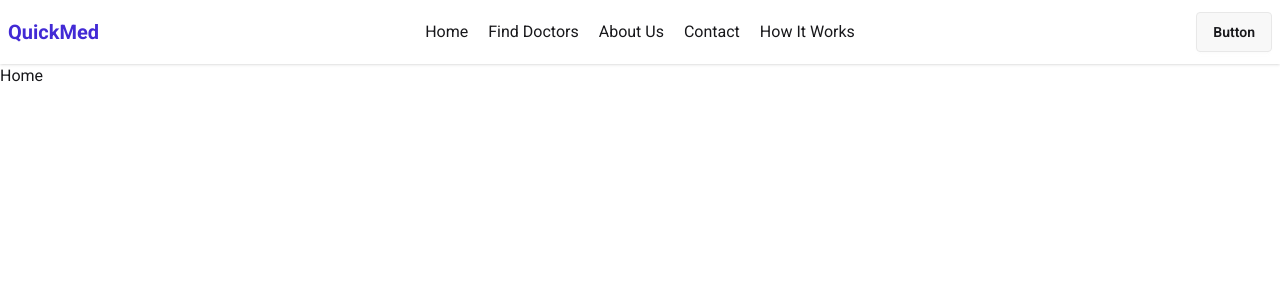
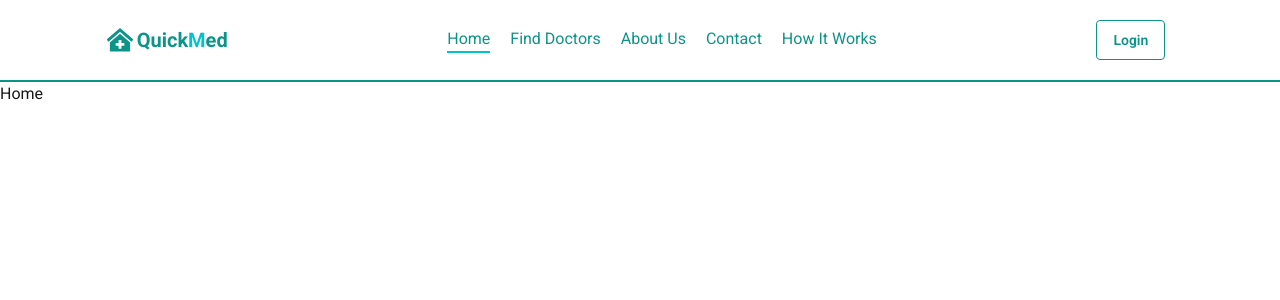
Before and after one commit to Sultanmia22/QuickMed, a React (Vite) app: page / in a window 1280 px wide. Shown: the top 300 px of the page. Built offline with nearby package versions, Linux system fonts and the light colour scheme.

Commit message:
create navbar structure

```diff
--- a/package.json
+++ b/package.json
@@ -13,6 +13,8 @@
     "@tailwindcss/vite": "^4.1.18",
     "react": "^19.2.0",
     "react-dom": "^19.2.0",
+    "react-icon": "^1.0.0",
+    "react-icons": "^5.5.0",
     "react-router": "^7.13.0",
     "tailwindcss": "^4.1.18"
   },
--- a/src/Components/Headers/Navbar.jsx
+++ b/src/Components/Headers/Navbar.jsx
@@ -1,6 +1,8 @@
-import React from 'react'
+import React, { useState } from 'react'
+import { FaClinicMedical } from 'react-icons/fa'
 import { Link, NavLink } from 'react-router'
-import logoImage from '../../assets/quickmedi-logo.png'
+
+
 const Navbar = () => {
 
   const navLinks = [
@@ -11,41 +13,38 @@ const navLinks = [
     { name: 'How It Works', path: '/how-work' },
   ]
 
+
   return (
-    <div>
-      <div className="navbar bg-base-100 shadow-sm">
-  <div className="navbar-start">
-    <div className="dropdown">
-      <div tabIndex={0} role="button" className="btn btn-ghost lg:hidden">
-        <svg xmlns="http://www.w3.org/2000/svg" className="h-5 w-5" fill="none" viewBox="0 0 24 24" stroke="currentColor"> <path strokeLinecap="round" strokeLinejoin="round" strokeWidth="2" d="M4 6h16M4 12h8m-8 6h16" /> </svg>
-      </div>
-      <ul
-        tabIndex="-1"
-        className="space-x-5 dropdown-content bg-base-100 rounded-box z-1 mt-3 w-52 p-2 shadow">
+    <div className='bg-base-100 py-5 border-b-2 border-primary w-full'>
+      <nav className=' w-11/12 md:w-10/12 mx-auto flex justify-between items-center'>
+
+        {/* Logo */}
+        <div className=''>
+          <div className=' w-full absolute top-21 left-0 md:hidden'>
+            <ul className='flex flex-col gap-5 bg-base-100  py-4 px-5  z-20 shadow-xl text-center'>
               {
-          navLinks?.map( nav =>
-            <NavLink key={nav.path} to={nav.path}>{nav.name}</NavLink>
-           )
+                navLinks.map(link => <NavLink className={({ isActive }) => isActive ? ' border border-primary/25 py-2 text-primary rounded-md' : 'text-primary rounded-md'} key={link.path} to={link.path}> {link.name} </NavLink>)
               }
             </ul>
           </div>
-    <Link className='flex items-center gap-2'>
-    <h2 className='text-xl font-bold text-primary'>QuickMed</h2>
+          <Link className='flex items-center gap-1'>
+            <span><FaClinicMedical className='text-primary' size={26} /></span>
+            <h2 className='text-xl text-primary font-bold'> Quick<span className='text-secondary'>M</span>ed </h2>
           </Link>
         </div>
-  <div className="navbar-center hidden lg:flex">
-    <ul className="space-x-5">
+
+        {/* Nav Links Desktop */}
+        <ul className='space-x-5 text-primary hidden md:flex'>
           {
-          navLinks?.map( nav =>
-            <NavLink key={nav.path} to={nav.path}>{nav.name}</NavLink>
-           )
+            navLinks.map(link => <NavLink className={({ isActive }) => isActive ? 'border-b-2 border-secondary' : ''} key={link.path} to={link.path}> {link.name} </NavLink>)
           }
         </ul>
+
+        {/* PROFILE AND AUTH BUTTONS */}
+        <div>
+          <button className='btn btn-outline btn-primary mr-2'> Login </button>
         </div>
-  <div className="navbar-end">
-    <a className="btn">Button</a>
-  </div>
-</div>
+      </nav>
     </div>
   )
 }
--- a/src/index.css
+++ b/src/index.css
@@ -12,13 +12,13 @@ body{
 @plugin "daisyui/theme" {
   name: "light";
   default: true;
-  --primary-color: #0066CC;
-  --secondary-color: #00C4CC
+  --color-primary: #0D9488;
+  --color-secondary: #00C4CC;
 }
 
 
 @plugin "daisyui/theme" {
   name: "dark";
-  --primary-color: #339AF0;
-  --secondary-color: #22B8CF;
+  --color-primary: #2DD4BF;
+  --color-secondary: #22B8CF;
 }
```
Also changed, not shown: 1 other file (tests, documents, lock files or other folders). Lines whose indentation alone changed are shown as unchanged.
